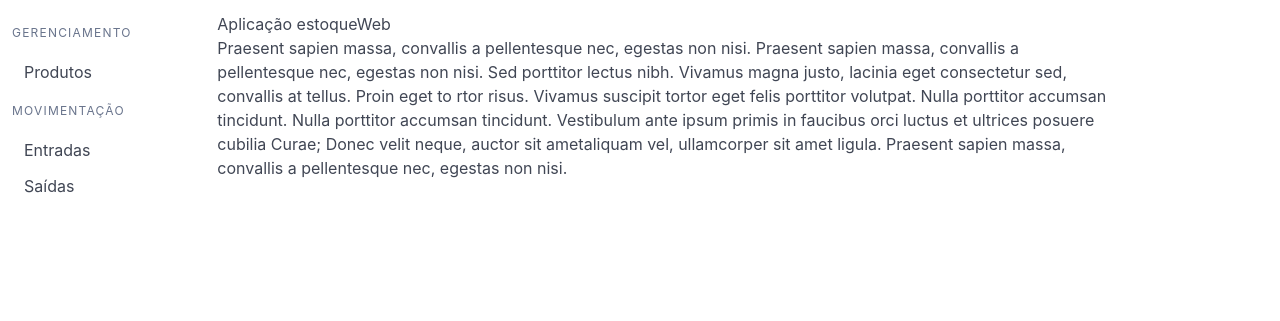
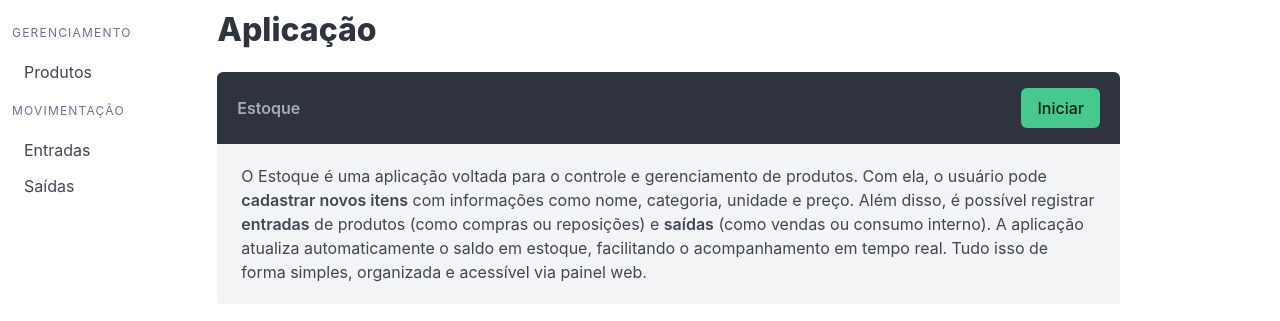
Before and after one commit to frreiro/estoque, a Django app: page / in a window 1280 px wide. Shown: the part 100-421 px from the top of the page. Run offline with Django 5.2, Linux system fonts and the light colour scheme; some libraries are stand-ins or nearby versions.

Commit message:
feat: update redirect

```diff
--- a/core/templates/index.html
+++ b/core/templates/index.html
@@ -1,15 +1,17 @@
 {% extends 'base.html' %}
 {% block product %}
-<h1>Aplicação estoqueWeb</h1>
-<p>Praesent sapien massa, convallis a pellentesque nec,
-    egestas non nisi. Praesent sapien massa, convallis a
-    pellentesque nec, egestas non nisi. Sed porttitor lectus nibh.
-    Vivamus magna justo, lacinia eget consectetur sed, convallis
-    at tellus. Proin eget to rtor risus. Vivamus suscipit tortor
-    eget felis porttitor volutpat. Nulla porttitor accumsan
-    tincidunt. Nulla porttitor accumsan tincidunt. Vestibulum ante
-    ipsum primis in faucibus orci luctus et ultrices posuere
-    cubilia Curae; Donec velit neque, auctor sit ametaliquam vel,
-    ullamcorper sit amet ligula. Praesent sapien massa, convallis
-    a pellentesque nec, egestas non nisi.</p>
+<h1 class="title">Aplicação</h1>
+    <article class="message">
+        <div class="message-header">
+          <p>Estoque</p>
+          <a class="button is-success"  href="{% url 'produto:list_produto' %}">Iniciar</a>
+        </div>
+        <div class="message-body">
+            O Estoque é uma aplicação voltada para o controle e gerenciamento de produtos. Com ela, o usuário pode
+            <strong>cadastrar novos itens</strong> com informações como nome, categoria, unidade e preço. Além disso, é possível registrar
+            <strong>entradas</strong> de produtos (como compras ou reposições) e <strong>saídas</strong>  (como vendas ou consumo interno). A aplicação atualiza
+            automaticamente o saldo em estoque, facilitando o acompanhamento em tempo real. Tudo isso de forma simples,
+            organizada e acessível via painel web.
+        </div>
+      </article>
 {% endblock %}
--- a/produto/views.py
+++ b/produto/views.py
@@ -16,7 +16,7 @@ def new_produto(request):
                 form.add_error('preco', 'Insira apenas valores positivos maiores que zero.')
                 return render(request, 'new_produto.html', {'form': form})
             form.save()
-            return redirect('index')
+            return redirect('produto:list_produto')
     else:
         template_name = 'new_produto.html'
         context = {'form': ProdutoForm(),}
@@ -32,7 +32,7 @@ def update_produto(request, pk):
             if form.cleaned_data['preco'] <= 0:
                 form.add_error('preco', 'Insira apenas valores positivos maiores que zero.')
                 return render(request, 'update_produto.html', {'form': form})
-            return redirect('index')
+            return redirect('produto:list_produto')
     else:
         template_name = 'update_produto.html'
         context = {'form': ProdutoForm(instance=produto),'pk': pk,}
@@ -41,4 +41,4 @@ def update_produto(request, pk):
 def delete_produto(request, pk):
     produto = Produtos.objects.get(pk=pk)
     produto.delete()
-    return redirect('index')
+    return redirect('produto:list_produto')
```
Also changed, not shown: db.sqlite3.
